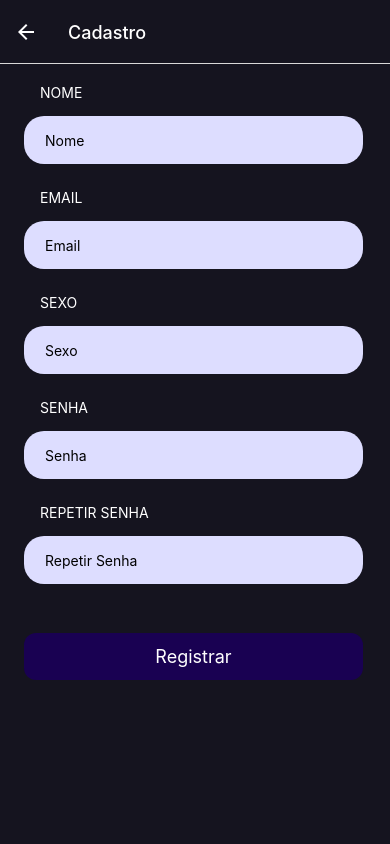
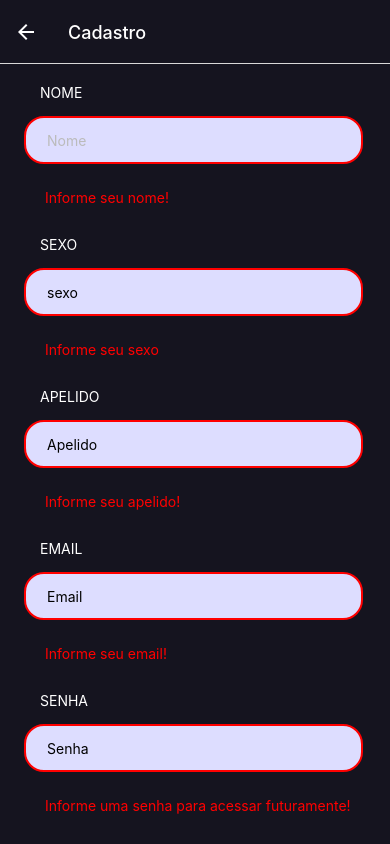
Before and after one commit to Qluks/PDM-Front, a React Native app: screen /Cadastro in a window 390 px wide. Both pictures are taken after a click on the button "Registrar". Shown: the top 844 px of the page. Built offline with nearby package versions, Linux system fonts and the light colour scheme.

Commit message:
css e no catalogo e react hook form no cadastro

```diff
--- a/api/anime.js
+++ b/api/anime.js
@@ -1,4 +1,5 @@
 import axios from "axios";
+import useSWR from 'swr';
 
 const API_BASE_URL = "https://parseapi.back4app.com/classes"; // altere para a sua URL de API
 
@@ -11,3 +12,14 @@ export const fetchDados = async () => {
   });
   return response.data.results;
 };
+
+export const useDados = () => {
+  const { data, error, mutate } = useSWR('dados', fetchDados, { refreshInterval: 10000 });
+
+  return {
+    dados: data,
+    isLoading: !error && !data,
+    isError: error,
+    atualizarDados: mutate,
+  };
+};
--- a/package.json
+++ b/package.json
@@ -23,7 +23,7 @@
     "react": "18.2.0",
     "react-dom": "18.2.0",
     "react-hook-form": "^7.43.9",
-    "react-native": "0.71.6",
+    "react-native": "0.71.7",
     "react-native-elements": "^3.4.3",
     "react-native-safe-area-context": "4.5.0",
     "react-native-screens": "~3.20.0",
--- a/src/screens/Cadastro/index.js
+++ b/src/screens/Cadastro/index.js
@@ -1,51 +1,175 @@
 import React from "react";
-import { View,  Text, StyleSheet, TextInput } from "react-native";
+import { View,  Text, StyleSheet, TextInput, ScrollView } from "react-native";
 import{ Button } from '@rneui/themed';
 import Constants from 'expo-constants';
+import { useForm, Controller } from "react-hook-form";
+import {yupResolver} from "@hookform/resolvers/yup";
+import * as yup from 'yup';
+
+const schema = yup.object({
+    nome: yup.string().required("Informe seu nome!"),
+    sexo: yup.string().required("Informe seu sexo"),
+    apelido: yup.string().required("Informe seu apelido!"),
+    email: yup.string().required("Informe seu email!").matches(/^\S+@\S+$/i, 'Email inválido!'),
+    senha: yup.string().required("Informe uma senha para acessar futuramente!").min(6, "A senha tem que ter pelo menos 6 dígitos!"),
+    repetirSenha: yup.string().oneOf([yup.ref('senha'), null], 'As senhas não conferem').required('Confirme sua senha'),
+})
+
+
 
 
 export default function Cadastro ({navigation}){
 
+    const { control, handleSubmit, formState: { errors } } = useForm({
+        resolver: yupResolver(schema)
+      });
 
+    const onSubmit = (data) => {
+        console.log(data);
+        navigation.reset({
+            index: 0,
+            routes: [{ name: 'Login' }],
+        });
+    };
 
     return(
         <View style={styles.container}>
+        <ScrollView>
 
             <View style={styles.form}>
 
+
                 <Text style={styles.texto}>NOME</Text>
+                <Controller
+                    control={control}
+                    name="nome"
+                    render={({ field: { onChange, onBlur, value } }) => (
                         <TextInput
-                    style={styles.inputForm}
+                            style={[
+                                styles.inputForm,
+                                errors.nome && { borderColor: "#ff0000",borderWidth: 2  },
+                            ]}
                             placeholder="Nome"
+                            placeholderTextColor={"#BBBBBB"}
+                            onBlur={onBlur}
+                            onChangeText={onChange}
+                            value={value}
                         />
+                    )}
+                />
+                {errors.nome && <Text style={{ color: '#ff0000', marginLeft: 45, marginBottom:30 }}>{errors.nome?.message}</Text>}
+
+
+
+                <Text style={styles.texto}>SEXO</Text>
+                <Controller
+                    control={control}
+                    name="sexo"
+                    render={({ field: { onChange, onBlur, value } }) => (
+                        <TextInput
+                            style={[
+                                styles.inputForm,
+                                errors.sexo && { borderColor: "#ff0000",borderWidth: 2  },
+                            ]}
+                            placeholder="sexo"
+                            onBlur={onBlur}
+                            onChangeText={onChange}
+                            value={value}
+                        />
+                    )}
+                />
+                {errors.sexo && <Text style={{ color: '#ff0000', marginLeft: 45 , marginBottom:30}}>{errors.sexo?.message}</Text>}
+
+
+
+                <Text style={styles.texto}>APELIDO</Text>
+                <Controller
+                    control={control}
+                    name="apelido"
+                    render={({ field: { onChange, onBlur, value } }) => (
+                        <TextInput
+                            style={[
+                                styles.inputForm,
+                                errors.apelido && { borderColor: "#ff0000",borderWidth: 2   },
+                            ]}
+                            placeholder="Apelido"
+                            onBlur={onBlur}
+                            onChangeText={onChange}
+                            value={value}
+                        />
+                    )}
+                />
+                {errors.apelido && <Text style={{ color: '#ff0000', marginLeft: 45 , marginBottom:30}}>{errors.apelido?.message}</Text>}
+
+
 
                 <Text style={styles.texto}>EMAIL</Text>
+                <Controller
+                    control={control}
+                    name="email"
+                    render={({ field: { onChange, onBlur, value } }) => (
                         <TextInput
-                    style={styles.inputForm}
+                            style={[
+                                styles.inputForm,
+                                errors.email && { borderColor: "#ff0000",borderWidth: 2  },
+                            ]}
                             placeholder="Email"
+                            onBlur={onBlur}
+                            onChangeText={onChange}
+                            value={value}
                         />
+                    )}
+                />
+                {errors.email && <Text style={{ color: '#ff0000', marginLeft: 45, marginBottom:30 }}>{errors.email?.message}</Text>}
 
-                <Text style={styles.texto}>SEXO</Text>
-                <TextInput
-                    style={styles.inputForm}
-                    placeholder="Sexo"
-                />
+
+
+
 
                 <Text style={styles.texto}>SENHA</Text>
+                <Controller
+                    control={control}
+                    name="senha"
+                    render={({ field: { onChange, onBlur, value } }) => (
                     <TextInput
-                    style={styles.inputForm}
+                        style={[
+                            styles.inputForm,
+                            errors.senha && { borderColor: "#ff0000",borderWidth: 2  },
+                        ]}
                         placeholder="Senha"
                         secureTextEntry={true}
+                        onBlur={onBlur}
+                        onChangeText={onChange}
+                        value={value}
                     />
+                    )}
+                />
+                {errors.senha && <Text style={{ color: '#ff0000', marginLeft: 45, marginBottom:30 }}>{errors.senha?.message}</Text>}
+
+
 
                 <Text style={styles.texto}>REPETIR SENHA</Text>
+                <Controller
+                    control={control}
+                    name="repetirSenha"
+                    render={({ field: { onChange, onBlur, value } }) => (
                         <TextInput
-                    style={styles.inputForm}
+                            style={[
+                                styles.inputForm,
+                                errors.repetirSenha && { borderColor: "#ff0000",borderWidth: 2  },
+                            ]}
                             placeholder="Repetir Senha"
                             secureTextEntry={true}
+                            onBlur={onBlur}
+                            onChangeText={onChange}
+                            value={value}
                         />
+                    )}
+                />
+                {errors.repetirSenha && <Text style={{ color: '#ff0000', marginLeft: 45, marginBottom:30 }}>{errors.repetirSenha?.message}</Text>}
 
                 <Button
+                    onPress={handleSubmit(onSubmit)}
                     title="Registrar"
                     buttonStyle={{
                         backgroundColor: '#190152',
@@ -62,7 +186,7 @@ export default function Cadastro ({navigation}){
                 />
 
             </View >
-
+        </ScrollView>
         </View>
     )
 }
--- a/src/screens/Catálogo/index.js
+++ b/src/screens/Catálogo/index.js
@@ -1,5 +1,5 @@
 import React from 'react';
-import { View, Text, FlatList, Image } from 'react-native';
+import { View, Text, FlatList, Image, StyleSheet, Dimensions } from 'react-native';
 import { useDados } from '../../../api/dados';
 
 const DadosScreen = () => {
@@ -14,14 +14,15 @@ const DadosScreen = () => {
   }
 
   return (
-    <View>
+    <View style={styles.container}>
       <FlatList
         data={dados}
         keyExtractor={(item) => item.objectId}
+        numColumns={2}
         renderItem={({ item }) => (
-          <View>
-            <Image source={{ uri: item.foto.url }} style={{ width: 300, height: 200 }}/>
-            <Text>{item.titulo}</Text>
+          <View style={styles.item}>
+            <Image source={{ uri: item.foto.url }} style={styles.image} />
+            <Text style={styles.text}>{item.titulo}</Text>
           </View>
         )}
       />
@@ -29,4 +30,37 @@ const DadosScreen = () => {
   );
 };
 
+const { width } = Dimensions.get('window');
+const itemWidth = (width - 20) / 2;
+
+const styles = StyleSheet.create({
+  container: {
+    flex: 1,
+    backgroundColor: '#15141F',
+  },
+  item: {
+    flex: 1,
+    margin: 5,
+    backgroundColor: '#15141F',
+    borderRadius: 5,
+    alignItems: 'center',
+    justifyContent: 'center',
+    width: itemWidth,
+    height: itemWidth + 40,
+    elevation: 3,
+    shadowOffset: { width: 1, height: 1 },
+    shadowColor: '#333',
+    shadowOpacity: 0.3,
+    shadowRadius: 2,
+  },
+  image: {
+    width: itemWidth - 20,
+    height: itemWidth - 60,
+    borderRadius: 5,
+  },
+  text: {
+    color: '#fff',
+  },
+});
+
 export default DadosScreen;
```
Also changed, not shown: 1 other file (tests, documents, lock files or other folders). Lines whose indentation alone changed are shown as unchanged.
